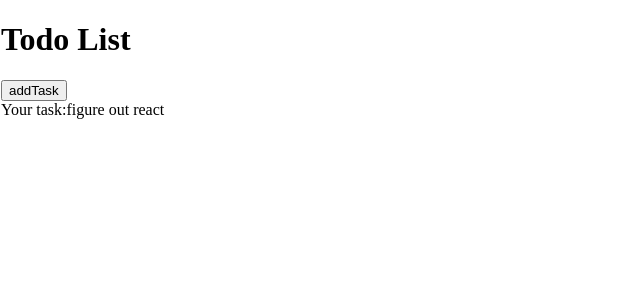
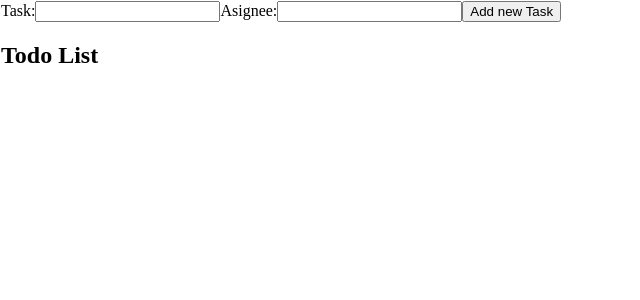
Before and after one commit to KaisBeard/to-do-list, a React (Create React App) app: page / in a window 1280 px wide. Shown: the top 300 px of the page, without its empty margins (0-640 px from the left). Built offline with nearby package versions, Linux system fonts and the light colour scheme.

Commit message:
Core functionality

```diff
--- a/src/App.js
+++ b/src/App.js
@@ -1,25 +1,48 @@
 import './App.css';
-import CreateEntry from "./CreateEntry"
+import Tasklist from "./TaskList"
+import {useState} from "react"
 
-
-//const newTask1 = `I like to work`;
-//<CreateEntry newTask={`bye`}/>
-//{[{firstname: `why?`}, {lastname: `but why?`}]}
-
-const myTask = {
-  job: `figure out react`,
-  toDo: `now`
-};
+const taskTemplate = {
+  content: '',
+  assignee: ''
+}
 
 function App() {
+  const [ formData, setFormData ] = useState(taskTemplate);
+  const [ tasks, setTasks ] = useState([]);
+
+  const handleChange = (e) => {
+    setFormData({
+      ...formData,
+      [e.target.name]: e.target.value.trim()
+      // content: "make to do list work"
+      // assignee: "fey kai"
+      // Trimming any whitespace [e.target.name]: e.target.value.trim()
+    });
+  };
+
+  const handleSubmit = (e) => {
+    e.preventDefault()
+    setTasks([...tasks, formData])
+
+  };
+
+  console.log(formData)
   return (
+   <section>
+      <label>Task:<input type="text" name="content" onChange={handleChange}/></label>
+      <label>Asignee:<input type="text" name="assignee" onChange={handleChange} /></label>
+      <button onClick={handleSubmit}>Add new Task</button>
+    <div>
 
-    <div>
-      <CreateEntry randomTask="do something"
-      aTask={myTask} />
+      <Tasklist tasks={tasks} />
     </div>
-
+  </section>
   );
 }
+/*
+<CreateEntry randomTask="do something"
+      Task={sendForm} />
+*/
 
 export default App;
--- a/src/CreateEntry/index.js
+++ b/src/TaskList/index.js
@@ -8,24 +8,18 @@ import {React} from "react";
 
 
 
-function Tasklist (props) {
-    const [ tasks, setTasks ] = useState([]);
-    const [newTask, setNewTask] = useState(props.randomTask);
-
-
-    const addTask = () => {
-      setTasks([...tasks, props.randomTask])
-    };
-
+function Tasklist ({ tasks }) {
 
     return (
       <div className="CreateEntry">
         <h1>Todo List</h1>
-        <button onClick={addTask}>addTask</button>
-        <div>{tasks.map((task) => <div>{task}</div>)}</div>
-        <div>Your task:{props.aTask.job}</div>
+        <div>{tasks.map((a) => <div>{a.content}</div>)}</div>
       </div>
     );
   }
+  //<div>Your task:{props.Task}</div>
 //<div>{tasks.map(a => <div>{a}</div>)}</div>
+
+
+
 export default Tasklist;
```
Also changed, not shown: src/TaskList/styles.css (renamed from src/CreateEntry/styles.css), src/logo.svg (deleted).
